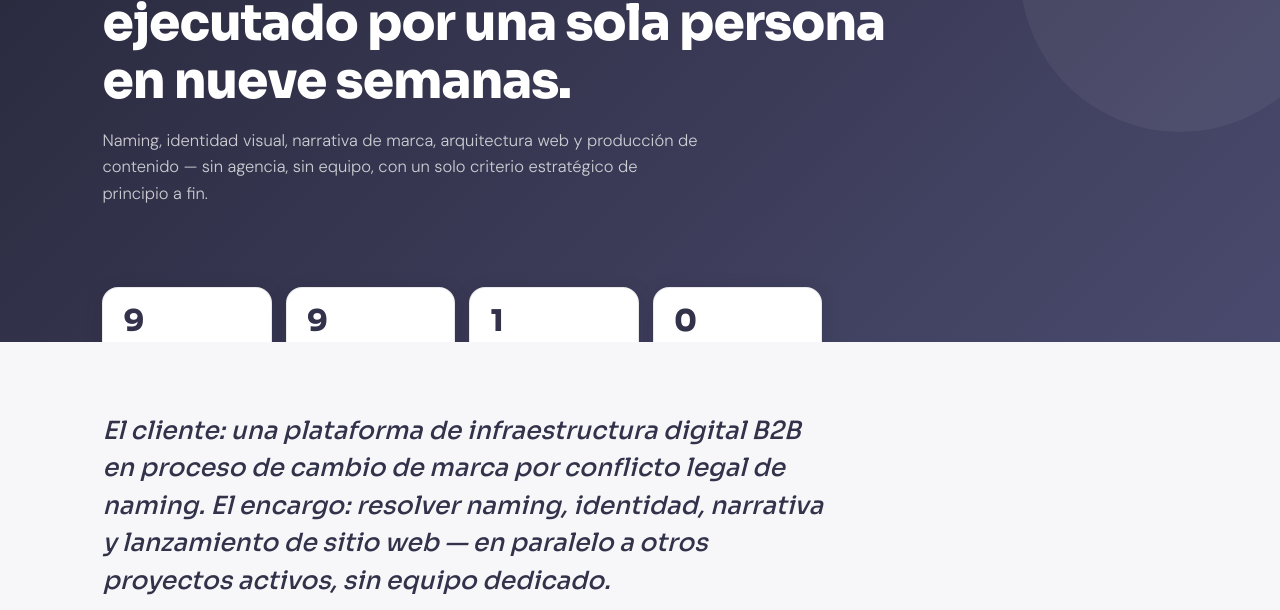
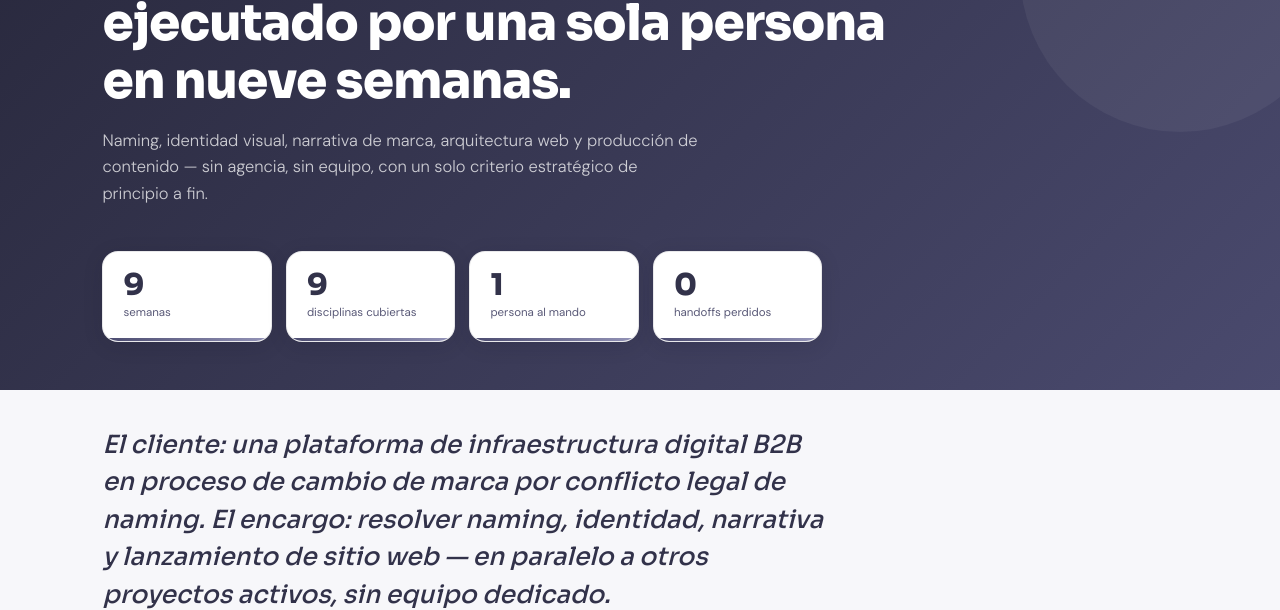
Before and after one commit to Sarauter/Branding-successful-case, a plain HTML site: page index.html in a window 1280 px wide. Shown: the part 188-798 px from the top of the page. Drawn offline with Linux system fonts and the light colour scheme.

Commit message:
Add files via upload

```diff
--- a/index.html
+++ b/index.html
@@ -99,7 +99,7 @@
   /* ── HERO ── */
   .hero {
     background: linear-gradient(135deg, var(--purple-800) 0%, var(--purple-500) 100%);
-    padding: 64px 8vw 0;
+    padding: 64px 8vw 48px;
     position: relative;
     overflow: hidden;
     color: #fff;
@@ -135,9 +135,7 @@
     gap: 14px;
     max-width: 720px;
     margin-top: 44px;
-    padding-bottom: 0;
     position: relative; z-index: 1;
-    transform: translateY(36px);
   }
   .stat-card {
     background: var(--white);
@@ -155,7 +153,7 @@
   .stat-num { font-family: 'Sora', sans-serif; font-size: 30px; font-weight: 800; color: var(--purple-700); line-height: 1; letter-spacing: -0.03em; }
   .stat-lbl { margin-top: 4px; font-size: 11.5px; color: var(--text-soft); font-weight: 400; }
 
-  .hero-spacer { height: 70px; }
+  .hero-spacer { height: 36px; }
 
   /* ── THESIS ── */
   .thesis { padding: 0 8vw 56px; max-width: 940px; }
```
